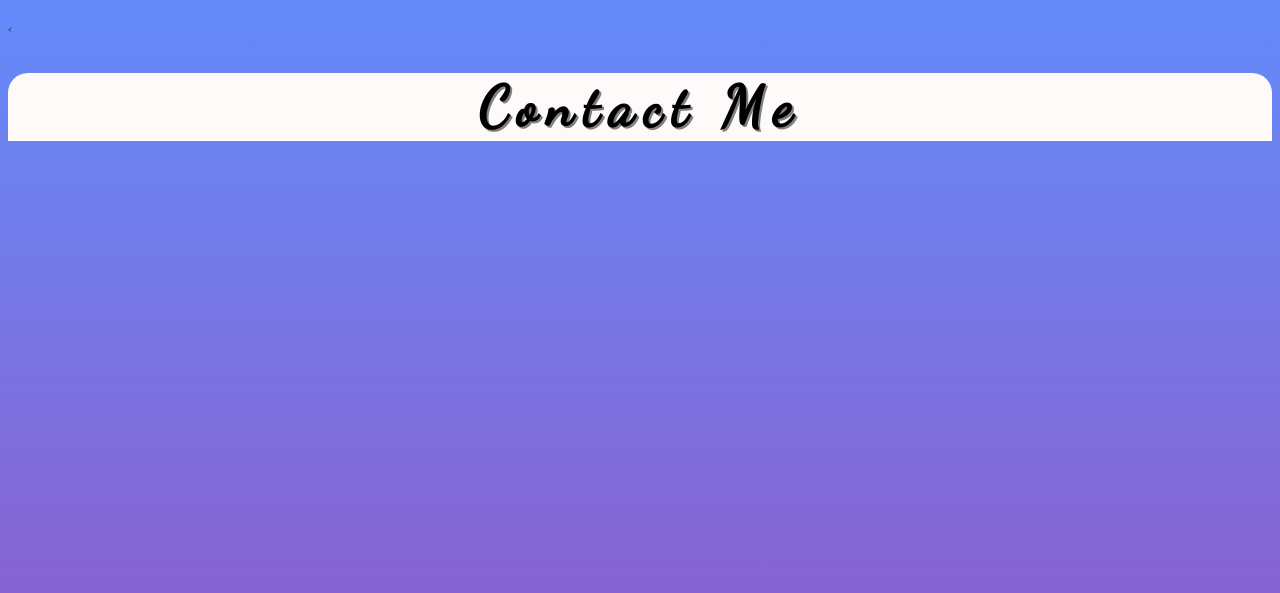
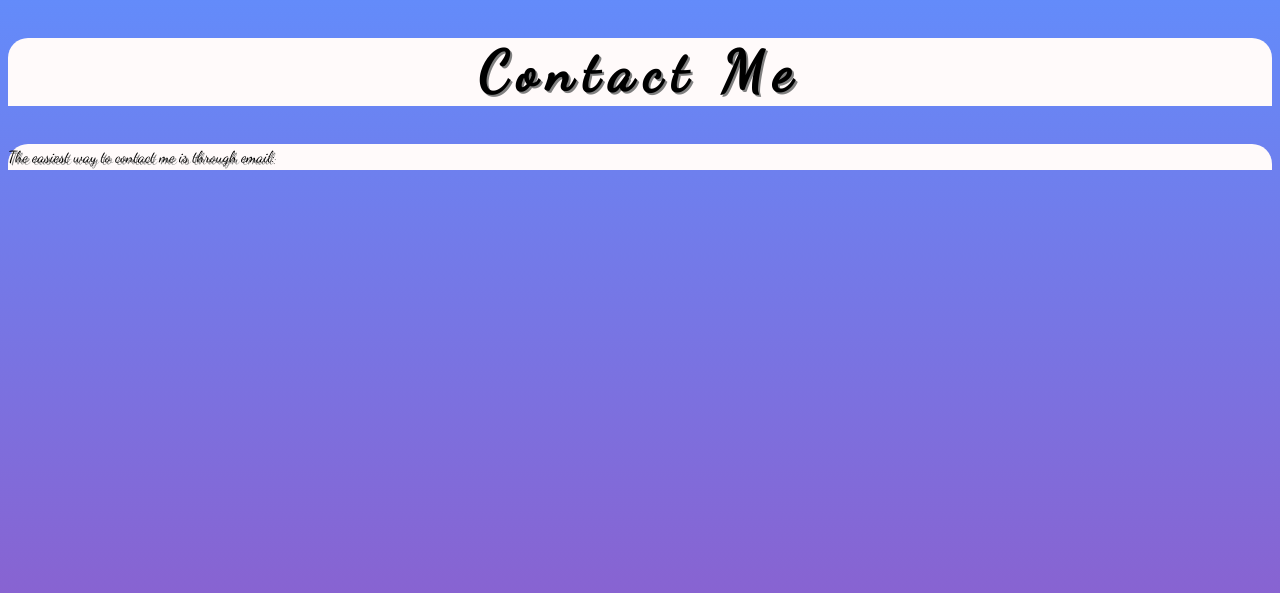
Before and after one commit to barreradavid/barreradavid.github.io, a plain HTML site: page contact me.html in a window 1280 px wide. Shown: the part 71-664 px from the top of the page. Drawn offline with Linux system fonts and the light colour scheme.

```diff
--- a/Template.css
+++ b/Template.css
@@ -51,3 +51,17 @@ body{font-family: 'Dancing Script', cursive;
 	border-bottom-right-radius: 20px
 	border-bottom-left-radius: 20px;
   	background-color:snow;  }
+
+
+#detail2{
+
+line-height: 1.6;
+	 padding: 30px
+	 font-size: 3.5em;
+	text-shadow:  2px 2px gray;
+	background-color: snow
+border-top-right-radius: 20px;
+	border-top-left-radius: 20px;
+
+
+}
--- /dev/null
+++ b/contact me.css
@@ -0,0 +1,6 @@
+
+body{
+	background-attachment: fixed;
+	background-position: center center;
+	background-size: cover;
+	background-repeat: repeat;}
--- a/contact me.html
+++ b/contact me.html
@@ -21,7 +21,10 @@
 
 <p><img id="SMASH" width="150px" src="smash-logo.png"></p>
 
-<<h1 id="Title"> Contact Me</h1>
+<h1 id="Title"> Contact Me</h1>
+
+<p class="body" id="detail2"> The easiest way to contact me is through email:</p>
+<p>
 
 </body>
 
```
